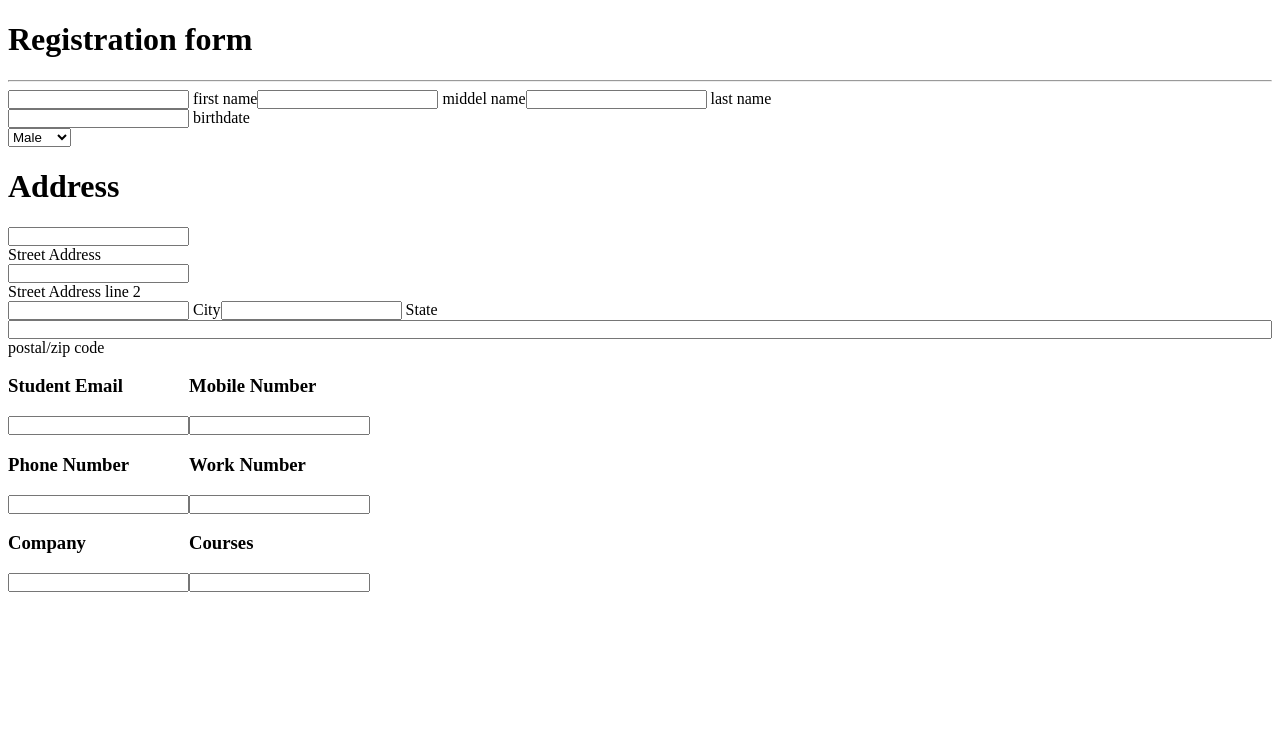
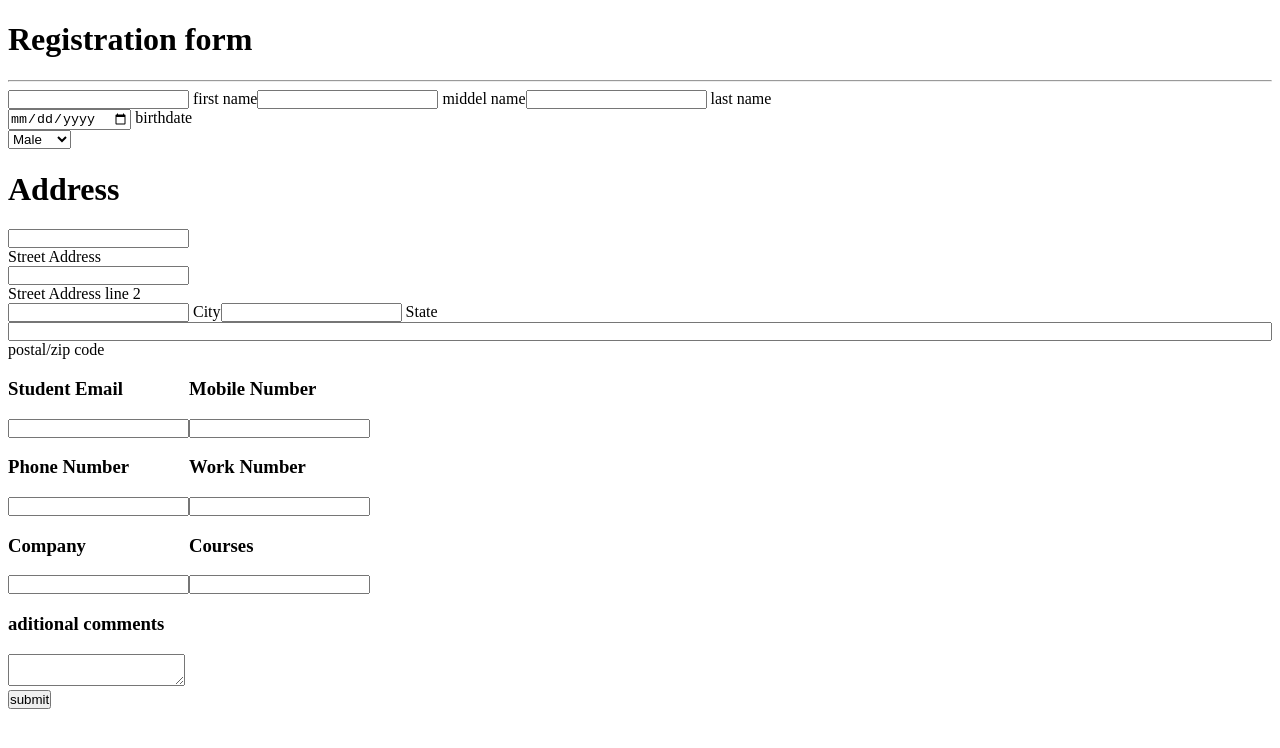
Before and after one commit to saurabhthakre1721999/Assingment, a React (Vite) app in the folder todo/: page / in a window 1280 px wide. Shown: the top 748 px of the page. Built offline with nearby package versions, Linux system fonts and the light colour scheme.

Commit message:
form update

```diff
--- a/todo/registraton.jsx
+++ b/todo/registraton.jsx
@@ -21,6 +21,7 @@ const Form = () => {
 
     courses: "",
     company: "",
+    comments: "",
   });
   const oninputchange = (e) => {
     const { name, value } = e.target;
@@ -63,7 +64,7 @@ const Form = () => {
         </div>
       </div>
       <div>
-        <input type="date time" name="lastname" onChange={oninputchange} />{" "}
+        <input type="date" name="" onChange={oninputchange} />{" "}
         <span> birthdate</span>
       </div>{" "}
       <div>
@@ -81,6 +82,7 @@ const Form = () => {
               type="text"
               name="streetaddress"
               id=""
+              value={profile.streetaddress}
               onChange={oninputchange}
             />
           </span>
@@ -92,6 +94,7 @@ const Form = () => {
               type="text"
               name="streetaddressline2"
               id=""
+              value={profile.streetaddressline2}
               onChange={oninputchange}
             />
           </span>
@@ -101,20 +104,38 @@ const Form = () => {
           <span>
             {" "}
             <span>
-              <input type="text" name="city" id="" onChange={oninputchange} />{" "}
+              <input
+                type="text"
+                value={profile.city}
+                name="city"
+                id=""
+                onChange={oninputchange}
+              />{" "}
             </span>
             <span> City</span>
           </span>
           <span>
             {" "}
             <span>
-              <input type="text" name="state" id="" onChange={oninputchange} />{" "}
+              <input
+                type="text"
+                value={profile.state}
+                name="state"
+                id=""
+                onChange={oninputchange}
+              />{" "}
             </span>
             <span> State</span>
           </span>
         </div>
         <div style={{ display: "flex", flexDirection: "column" }}>
-          <input type="text" name="Postal" id="" onChange={oninputchange} />
+          <input
+            type="text"
+            name="Postal"
+            value={profile.postal}
+            id=""
+            onChange={oninputchange}
+          />
           <span> postal/zip code</span>
         </div>
       </div>
@@ -126,9 +147,10 @@ const Form = () => {
           </span>
           <span>
             <input
-              type="mail"
+              type="email"
               name="studntemail"
               id=""
+              value={profile.studentemail}
               onChange={oninputchange}
             />
           </span>{" "}
@@ -139,9 +161,10 @@ const Form = () => {
           </span>
           <span>
             <input
-              type="text"
+              type="tel"
               name="mobilenumber"
               id=""
+              value={profile.mobilenumber}
               onChange={oninputchange}
             />
           </span>{" "}
@@ -155,8 +178,9 @@ const Form = () => {
           </span>
           <span>
             <input
-              type="text"
+              type="tel"
               name="phonenumber"
+              value={profile.phonenumeber}
               id=""
               onChange={oninputchange}
             />
@@ -170,6 +194,7 @@ const Form = () => {
             <input
               type="text"
               name="worknumber"
+              value={profile.worknumber}
               id=""
               onChange={oninputchange}
             />
@@ -183,7 +208,13 @@ const Form = () => {
             <h3> Company</h3>
           </span>
           <span>
-            <input type="text" name="company" id="" onChange={oninputchange} />
+            <input
+              type="text"
+              name="company"
+              value={profile.company}
+              id=""
+              onChange={oninputchange}
+            />
           </span>{" "}
         </div>{" "}
         <div>
@@ -191,9 +222,34 @@ const Form = () => {
             <h3> Courses</h3>
           </span>
           <span>
-            <input type="text" name="courses" id="" onChange={oninputchange} />
+            <input
+              type="text"
+              value={profile.courses}
+              name="courses"
+              id=""
+              onChange={oninputchange}
+            />
           </span>{" "}
         </div>
+      </div>
+      <div>
+        <span>
+          {" "}
+          <h3> aditional comments</h3>
+        </span>
+        <span>
+          {" "}
+          <textarea
+            name="comments"
+            value={profile.comments}
+            onChange={oninputchange}
+            id=""
+          ></textarea>
+        </span>
+      </div>
+      <div>
+        {" "}
+        <button> submit</button>
       </div>
     </div>
   );
```
